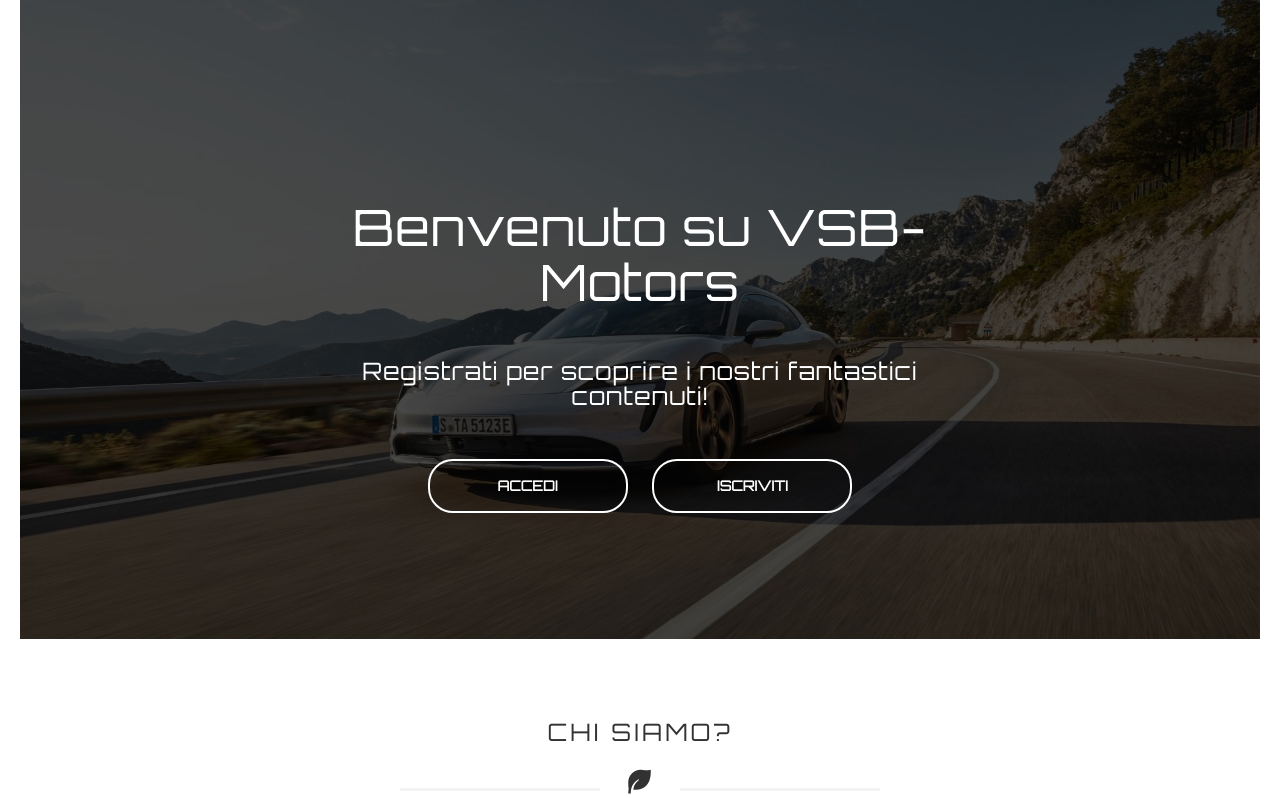
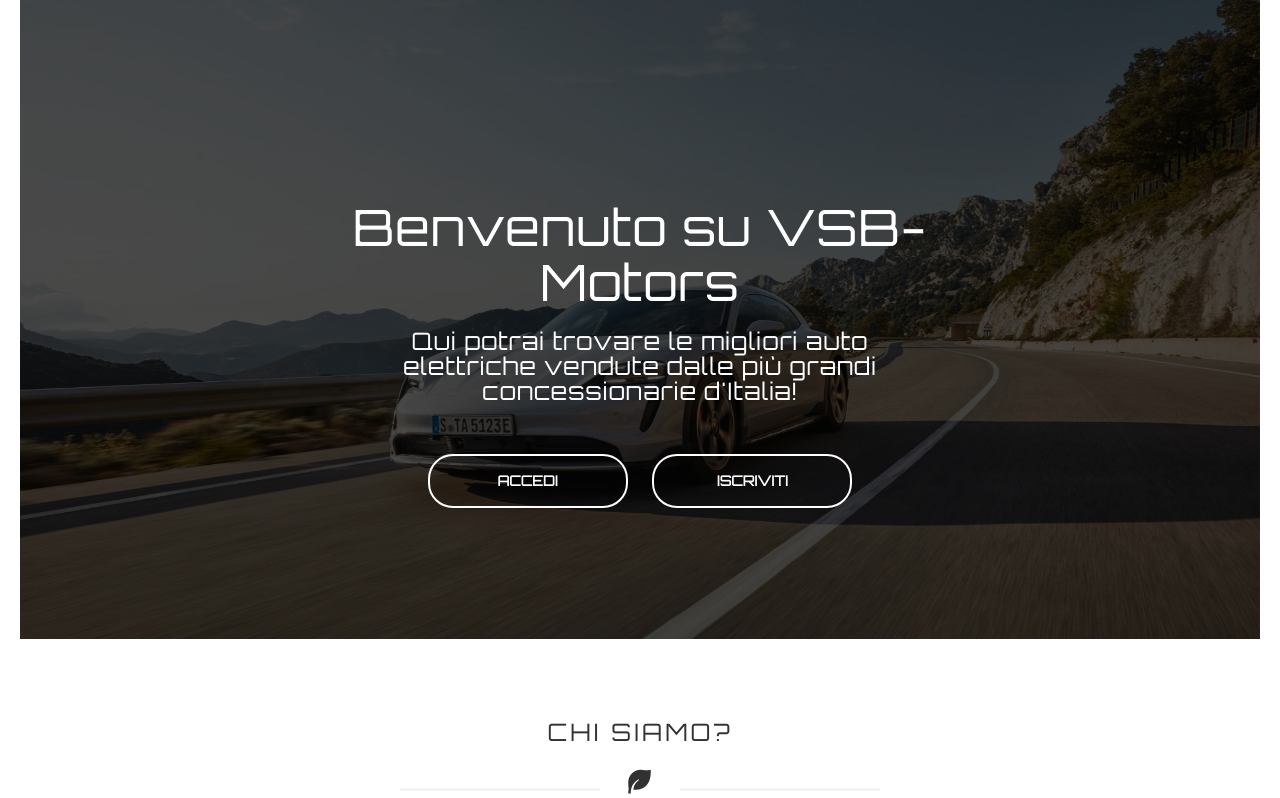
Before and after one commit to Verlanti2002/VSB-Motors, a Django app: page / in a window 1280 px wide. Shown: the part 111-909 px from the top of the page. Run offline with Django 4.2, Linux system fonts and the light colour scheme; parts of the project's set-up code (start-up, migrations or seed data) failed here and were passed over; some libraries are stand-ins or nearby versions.

```diff
--- a/vsb_app/static/vsb_app/css/sell_my_car.css
+++ b/vsb_app/static/vsb_app/css/sell_my_car.css
@@ -42,7 +42,7 @@ input[type=submit]:hover {
 /* The alert message box */
 .alert {
   padding: 20px;
-  background-color: #f44336; /* Red */
+  background-color: #04AA6D; /* Red */
   color: white;
   margin-bottom: 15px;
 }
--- a/vsb_app/templates/vsb_app/index.html
+++ b/vsb_app/templates/vsb_app/index.html
@@ -26,8 +26,9 @@
                  <h2>{{ user.concessionaria.ragione_sociale }}</h2>
              {% endif %}
              {% if not user.is_authenticated %}
-                 <div style="margin-top: 50px">
-                    <h3 style="margin-top: 30px">Registrati per scoprire i nostri fantastici contenuti!</h3>
+                 <div>
+                    <h3>Qui potrai trovare le migliori auto elettriche vendute dalle più grandi concessionarie d'Italia!</h3>
+                    <!--<h3>Registrati per scoprire i nostri fantastici contenuti!</h3>-->
                     <button class="banner__button" type="button"><a href="{% url 'vsb_app:sign_in' %}">ACCEDI</a></button>
                    <button class="banner__button" type="button"><a href="{% url 'vsb_app:sign_up' %}">ISCRIVITI</a></button>
                  </div>
```
Also changed, not shown: db.sqlite3, media_cdn/images/EFZ456Y/car7.png (added), media_cdn/images/EFZ456Y/car7_2.png (added), media_cdn/images/EFZ456Y/car7_3.png (added), media_cdn/images/EFZ456Y/interni.jpg (added), vsb_app/static/vsb_app/images/shop_card/i4/car7.png (added), vsb_app/static/vsb_app/images/shop_card/i4/car7_2.png (added), vsb_app/static/vsb_app/images/shop_card/i4/car7_3.png (added), vsb_app/static/vsb_app/images/shop_card/i4/interni.jpg (added).
